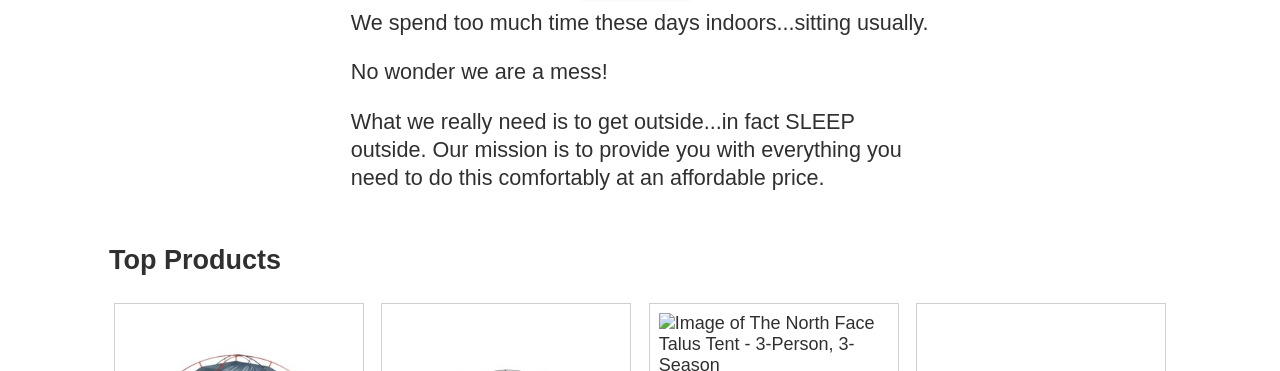
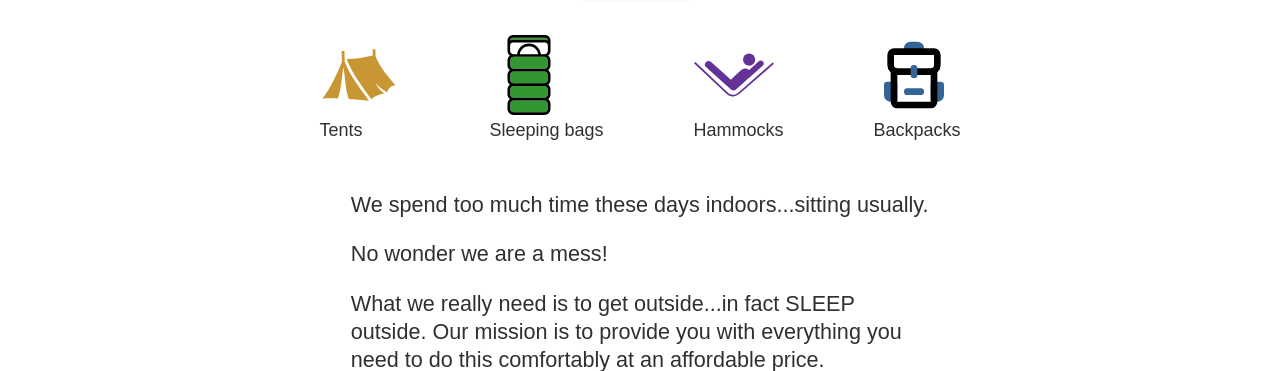
Before and after one commit to luisalfredoestigarribiasosa85/wdd330-sleepoutside-team06, a website built with Vite: page src/index.html in a window 1280 px wide. Shown: the part 429-800 px from the top of the page. Built offline with nearby package versions, Linux system fonts and the light colour scheme; no server answers; files whose address does not match are found by name.

Commit message:
doing individual activity w03

```diff
--- a/src/css/style.css
+++ b/src/css/style.css
@@ -80,6 +80,16 @@ header {
 .highlight {
   color: var(--tertiary-color);
 }
+
+/* categories class */
+.categories {
+  display: flex;
+  justify-content: center;
+  align-items: center;
+  gap: 10px;
+  padding: 10px;
+  margin: 20px;
+  }
 
 button {
   padding: 0.5em 2em;
--- a/src/index.html
+++ b/src/index.html
@@ -21,6 +21,37 @@
           <div>Sleep<span class="highlight">Outside</span></div>
         </div>
       </div>
+      <div class="categories">
+        <figure>
+          <a href="product_listing/index.html?category=tents">
+            <img src="/images/tents/category-tents.svg" alt="tents image" width="80">
+          </a>
+          <figcaption>Tents</figcaption>
+        </figure>
+
+        <figure>
+          <a href="product_listing/index.html?category=backpacks">
+            <img src="/images/tents/category-sleepingbags.svg" alt="sleeping bags" width="80">
+          </a>
+          <figcaption>Sleeping bags</figcaption>
+        </figure>
+
+        <figure>
+          <a href="product_listing/index.html?category=sleeping-bags">
+            <img src="/images/tents/category-hammocks.svg" alt="Hammocks image" width="80">
+          </a>
+          <figcaption>Hammocks</figcaption>
+        </figure>
+
+        <figure>
+          <a href="product_listing/index.html?category=hammocks">
+            <img src="/images/tents/category-backpacks.svg" alt="backpacks image" width="80">
+          </a>
+          <figcaption>Backpacks</figcaption>
+        </figure>
+
+
+      </div>
       <section class="mission">
         <p>We spend too much time these days indoors...sitting usually.</p>
         <p>No wonder we are a mess!</p>
--- a/src/js/ProductData.mjs
+++ b/src/js/ProductData.mjs
@@ -1,3 +1,4 @@
+const baseURL = import.meta.env.VITE_SERVER_URL;
 function convertToJson(res) {
   if (res.ok) {
     return res.json();
@@ -9,12 +10,11 @@ function convertToJson(res) {
 export default class ProductData {
   constructor(category) {
     this.category = category;
-    this.path = `../json/${this.category}.json`;
   }
-  getData() {
-    return fetch(this.path)
-      .then(convertToJson)
-      .then((data) => data);
+  async getData(category) {
+    const response = await fetch(`${baseURL}products/search/${category} `);
+    const data = await convertToJson(response);
+    return data.Result;
   }
   async findProductById(id) {
     const products = await this.getData();
--- a/src/js/ProductList.mjs
+++ b/src/js/ProductList.mjs
@@ -20,7 +20,7 @@ export default class ProductList {
     this.listElement = listElement;
   }
   async init() {
-    const list = await this.dataSource.getData();
+    const list = await this.dataSource.getData(this.category);
     this.renderList(list);
   }
 
```
Also changed, not shown: src/js/product-listing.js (added, +12 -0 lines), src/product_listing/index.html (added, +20 -0 lines), src/public/images/tents/category-backpacks.svg (added), src/public/images/tents/category-hammocks.svg (added), src/public/images/tents/category-sleepingbags.svg (added), src/public/images/tents/category-tents.svg (added).
